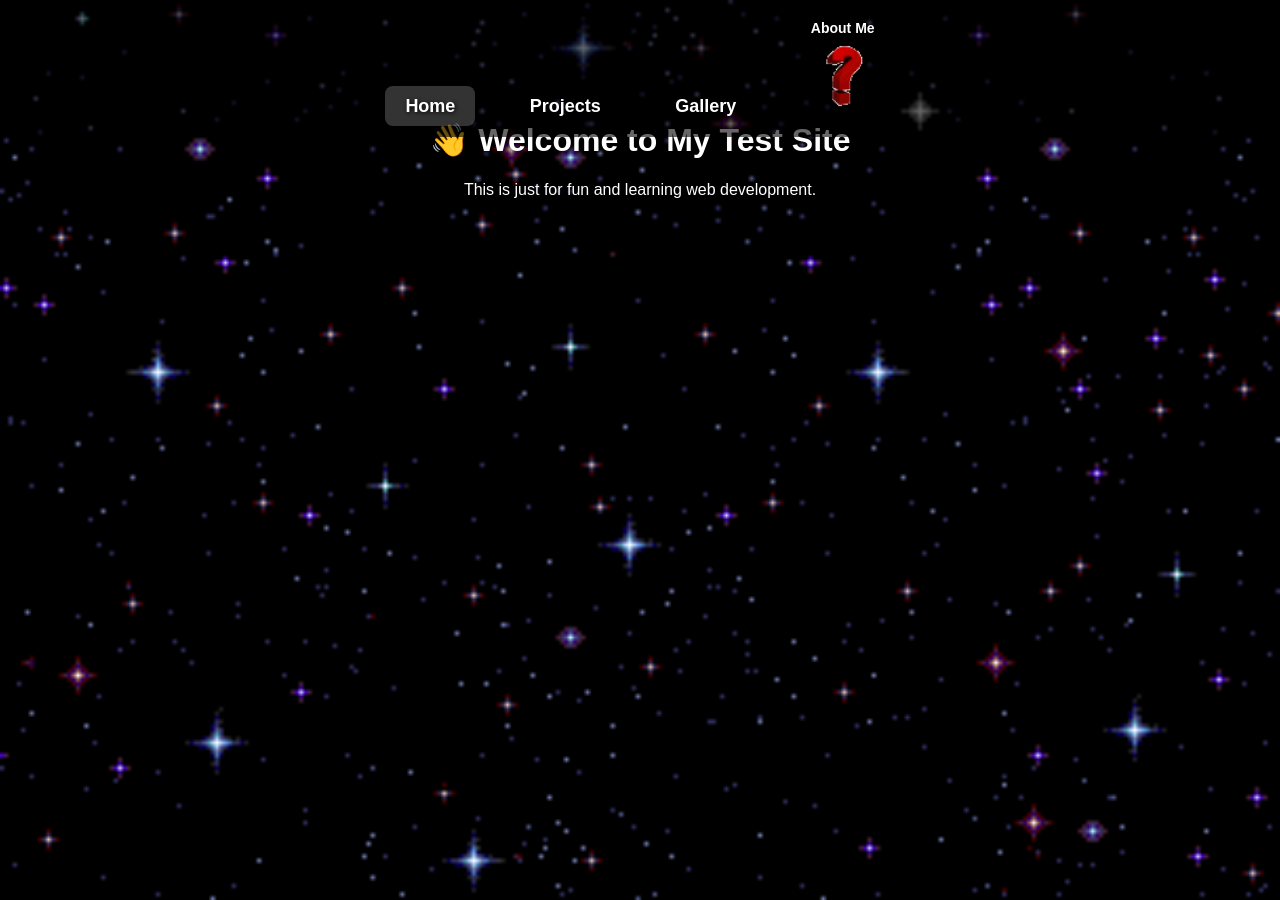
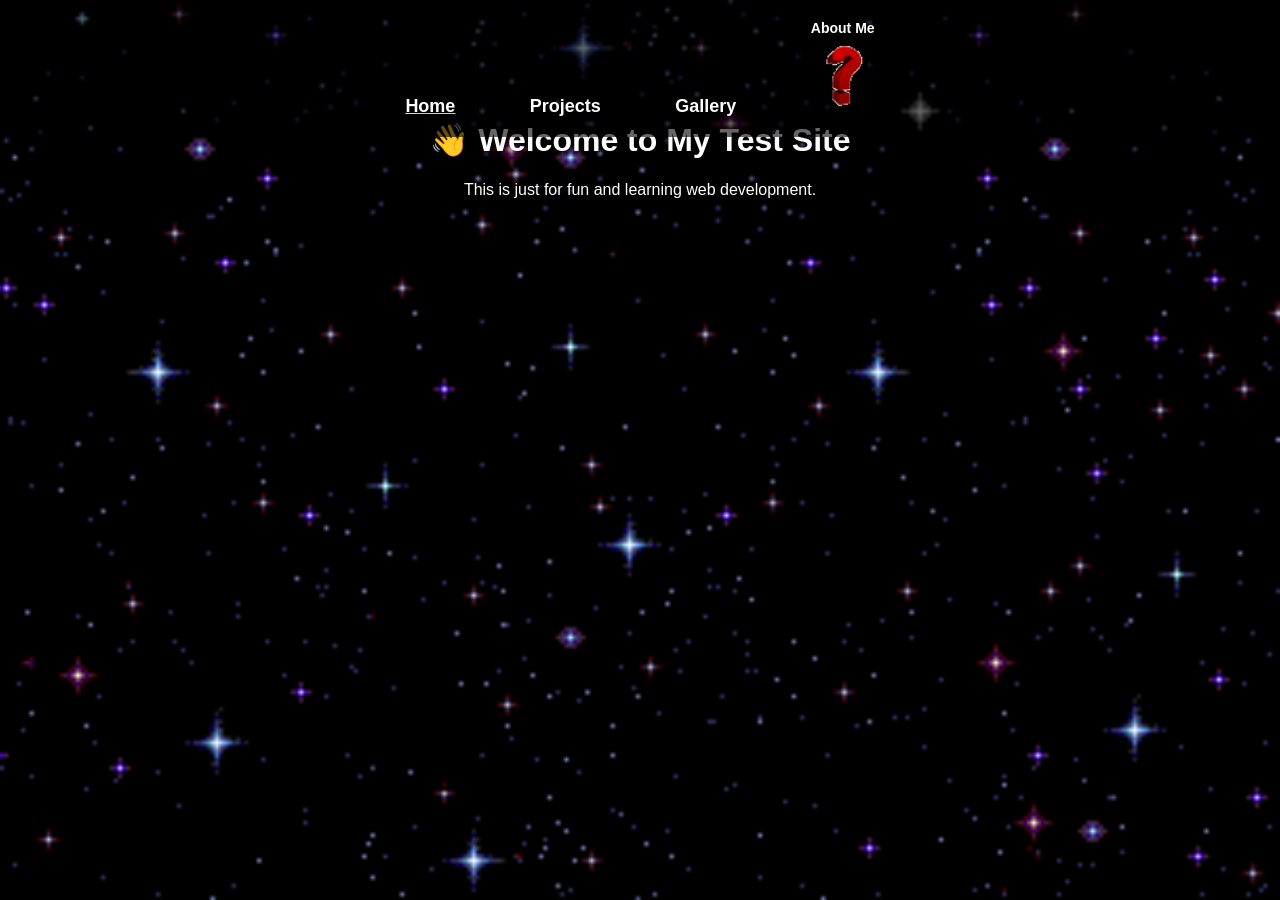
Before and after one commit to JustAnEgg-Learn/Home, a plain HTML site: page index.html in a window 1280 px wide. In both pictures the pointer is over the link "Home". Drawn offline with Linux system fonts and the light colour scheme.

Commit message:
Update index.html #9

```diff
--- a/index.html
+++ b/index.html
@@ -39,9 +39,10 @@
       transition: background-color 0.3s ease;
     }
 
-    nav a:hover {
-      background-color: rgba(255, 255, 255, 0.2);
-    }
+nav a:hover {
+  text-decoration: underline; /* Example alternative */
+  background-color: transparent;
+}
 
     .gif-swap {
       display: inline-block;
```
